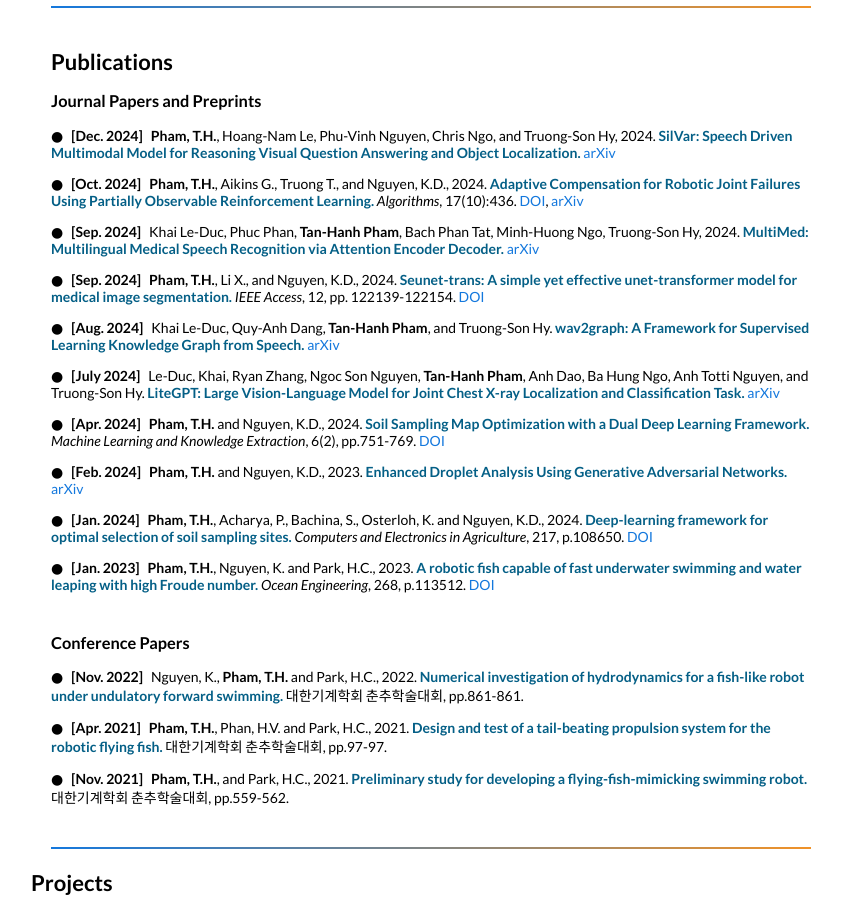
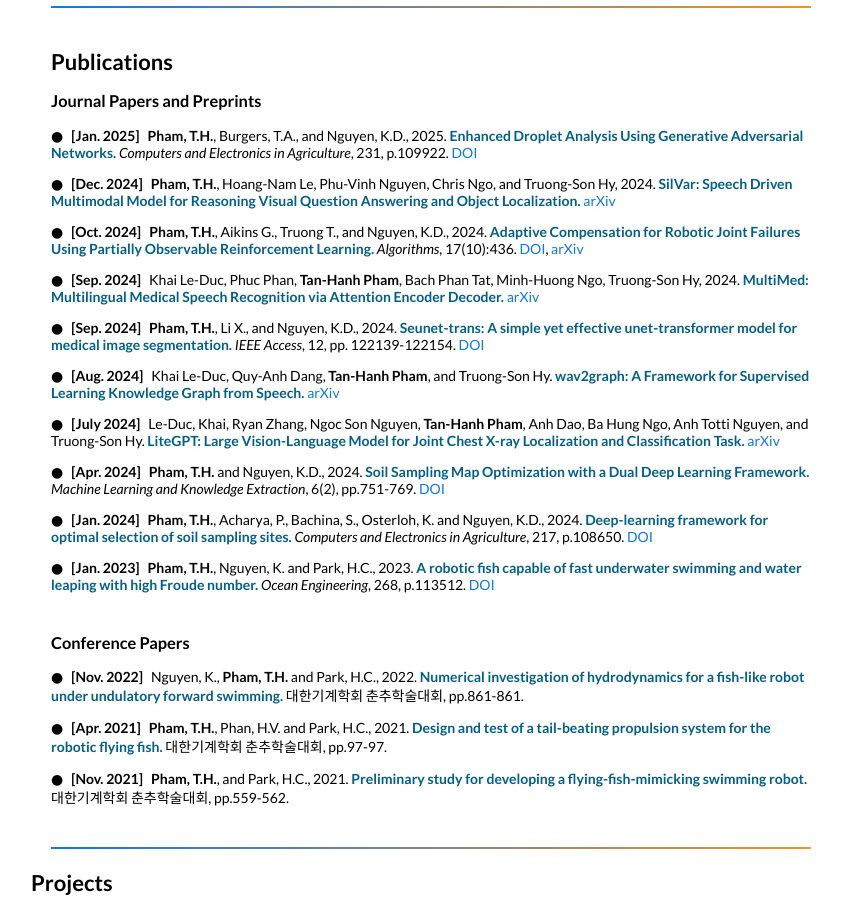
Before and after one commit to Hanhpt23/Hanhpt23.github.io, a plain HTML site: page index.html in a window 1280 px wide. Shown: the part 1020-1933 px from the top of the page, without its empty margins (209-1051 px from the left). Drawn offline with Linux system fonts and the light colour scheme; grey boxes are pictures that could not be loaded.

Commit message:
Update index.html

```diff
--- a/index.html
+++ b/index.html
@@ -269,10 +269,15 @@
               <heading><b>Publications</b></heading>
               <h3>Journal Papers and Preprints</h3>
             <p>
+                <span>&#x25cf;</span> &nbsp; <b>[Jan. 2025]</b> &nbsp;
+                <strong>Pham, T.H.</strong>, Burgers, T.A., and Nguyen, K.D., 2025. <a href="https://doi.org/10.1016/j.compag.2025.109922"><papertitle style="color: #045f86;">Enhanced Droplet Analysis Using Generative Adversarial Networks.</papertitle></a>
+		    <em> Computers and Electronics in Agriculture</em>, 231, p.109922.
+		            <a href="https://doi.org/10.1016/j.compag.2025.109922"> DOI</a>
+            </p>
+
+            <p>
                 <span>&#x25cf;</span> &nbsp; <b>[Dec. 2024]</b> &nbsp;
                 <strong>Pham, T.H.</strong>, Hoang-Nam Le, Phu-Vinh Nguyen, Chris Ngo, and Truong-Son Hy, 2024. <a href="https://arxiv.org/abs/2412.16771"><papertitle style="color: #045f86;">SilVar: Speech Driven Multimodal Model for Reasoning Visual Question Answering and Object Localization.</papertitle></a>
-		    <!-- <em> Algorithms</em>, 17(10):436. -->
-		            <!-- <a href="https://arxiv.org/pdf/2412.16771"> DOI</a>, -->
                     <a href="https://arxiv.org/pdf/2412.16771"> arXiv</a>
             </p>
 
@@ -317,12 +322,12 @@
                     <a href="https://doi.org/10.3390/make6020035"> DOI</a>
             </p>
 
-            <p>
+            <!-- <p>
                 <span>&#x25cf;</span> &nbsp; <b>[Feb. 2024]</b> &nbsp;
                 <strong>Pham, T.H.</strong> and Nguyen, K.D., 2023. <a href="https://doi.org/10.48550/arXiv.2402.15909"><papertitle style="color: #045f86;">Enhanced Droplet Analysis Using Generative Adversarial Networks.</papertitle></a>
 
                     <a href="https://doi.org/10.48550/arXiv.2402.15909"> arXiv</a>
-            </p>
+            </p>   -->
 
 		    <p>
 			<span>&#x25cf;</span> &nbsp; <b>[Jan. 2024]</b> &nbsp;
```
